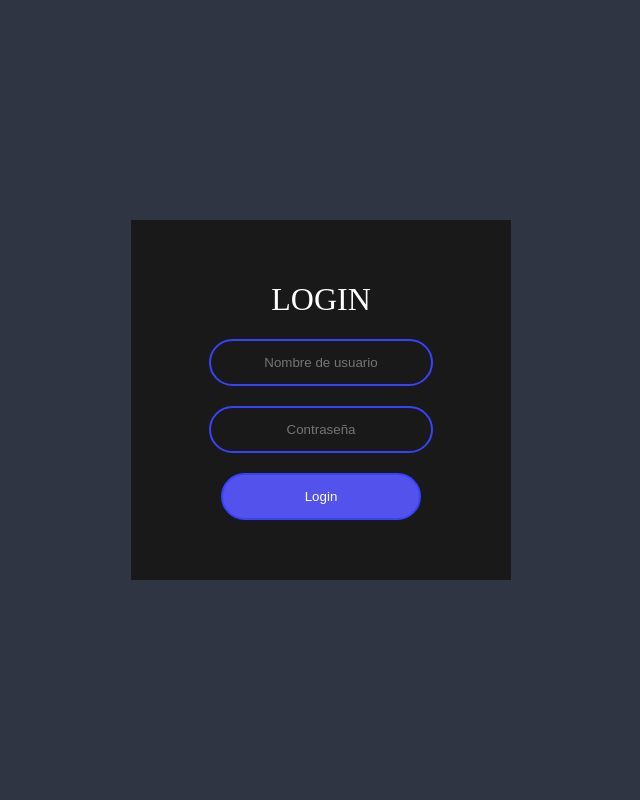
After one commit to JeidyReyes/HOTEL_IMPERIAL, a Django app: page /login/ in a window 1280 px wide. The commit adds this page. Shown: the whole page, without its empty margins (319-959 px from the left). Run offline with Django 4.2, Linux system fonts and the light colour scheme.

Commit message:
Jeidy.Reyes

```diff
--- a/HotelImperial/HotelImperial/urls.py
+++ b/HotelImperial/HotelImperial/urls.py
@@ -19,5 +19,6 @@ from core import views
 
 urlpatterns = [
     path('', views.home, name="home"),
+    path('login/', views.login, name="login"),
     path('admin/', admin.site.urls),
 ]
--- /dev/null
+++ b/HotelImperial/core/static/core/Css/styles.css
@@ -0,0 +1,63 @@
+body, html{
+    height: 100%;
+}
+
+body{
+    margin: 0;
+    padding: 0;
+    background: #2f3542;
+
+    display: flex;
+    flex-direction: row;
+    flex-wrap: wrap;
+    justify-content: center;
+    align-items: center;
+    overflow: hidden;
+}
+
+.form-box{
+    width: 300px;
+    padding: 40px;
+    background: #191919;
+    text-align: center;
+}
+
+.form-title{
+    color: #fff;
+    text-transform: uppercase;
+    font-weight: 500;
+}
+
+.form-box input[type="text"],
+.form-box input[type="password"],
+.form-box button[type="submit"] {
+    border: 0;
+    background: none;
+    display: block;
+    margin: 20px auto;
+    padding: 14px 10px;
+    text-align: center;
+    border: 2px solid #3742fa;
+    width: 200px;
+    outline: none;
+    color: white;
+    border-radius: 24px;
+    transition: 0.25s;
+}
+
+.form-box input[type="text"]:focus,
+.form-box input[type="password"]:focus{
+    width: 280px;
+    border-color: #fff;
+}
+
+.form-box button[type="submit"] {
+    border: 0;
+    background: #5352ed;
+    cursor: pointer;
+    border: 2px solid #3742fa;
+}
+
+.form-box button[type="submit"]:hover {
+    background: none;
+}
--- /dev/null
+++ b/HotelImperial/core/templates/core/Login.html
@@ -0,0 +1,23 @@
+<!DOCTYPE html>
+<html lang= "en">
+    <head>
+        <meta charset= "UTF-8">
+        <meta name= "viewport" content= "width=device-width, initial-scale=1.0">
+        <meta http-equiv= "X-UA-Compatible" content= "ie=edge">
+        <title>LOGIN</title>
+        <link rel="stylesheet" href="https://cdnjs.cloudflare.com/ajax/libs/animate.css/3.7.0/animate.min.css">
+        {%load static%}
+        <link rel="stylesheet"href="{% static 'core/Css/styles.css'%}">
+
+    </head>
+    <body>
+
+        <form action="Login.html" class="form-box animated fadeInUp">
+            <h1 class="form-title">Login</h1>
+            <input type="text" placeholder="Nombre de usuario">
+            <input type= "password" placeholder="Contraseña">
+            <button type="submit">
+                Login
+            </button>
+</body>
+</html>
--- a/HotelImperial/core/templates/core/base.html
+++ b/HotelImperial/core/templates/core/base.html
@@ -25,6 +25,7 @@
                         <a href="">Anuncios</a>
                         <a href="">Blog</a>
                         <a href="">Contactos</a>
+                        <a href="{% url 'login' %}">Registrarse</a>
                     </nav>
                 </div>
                 <h1> Reservaciones de habitaciones en hotel de lujo</h1>
--- a/HotelImperial/core/views.py
+++ b/HotelImperial/core/views.py
@@ -3,3 +3,5 @@ from django.shortcuts import render, HttpResponse
 # Create your views here.
 def home(request):
     return render(request, "core/index.html")
+def login(request):
+    return render(request, "core/Login.html")
```
